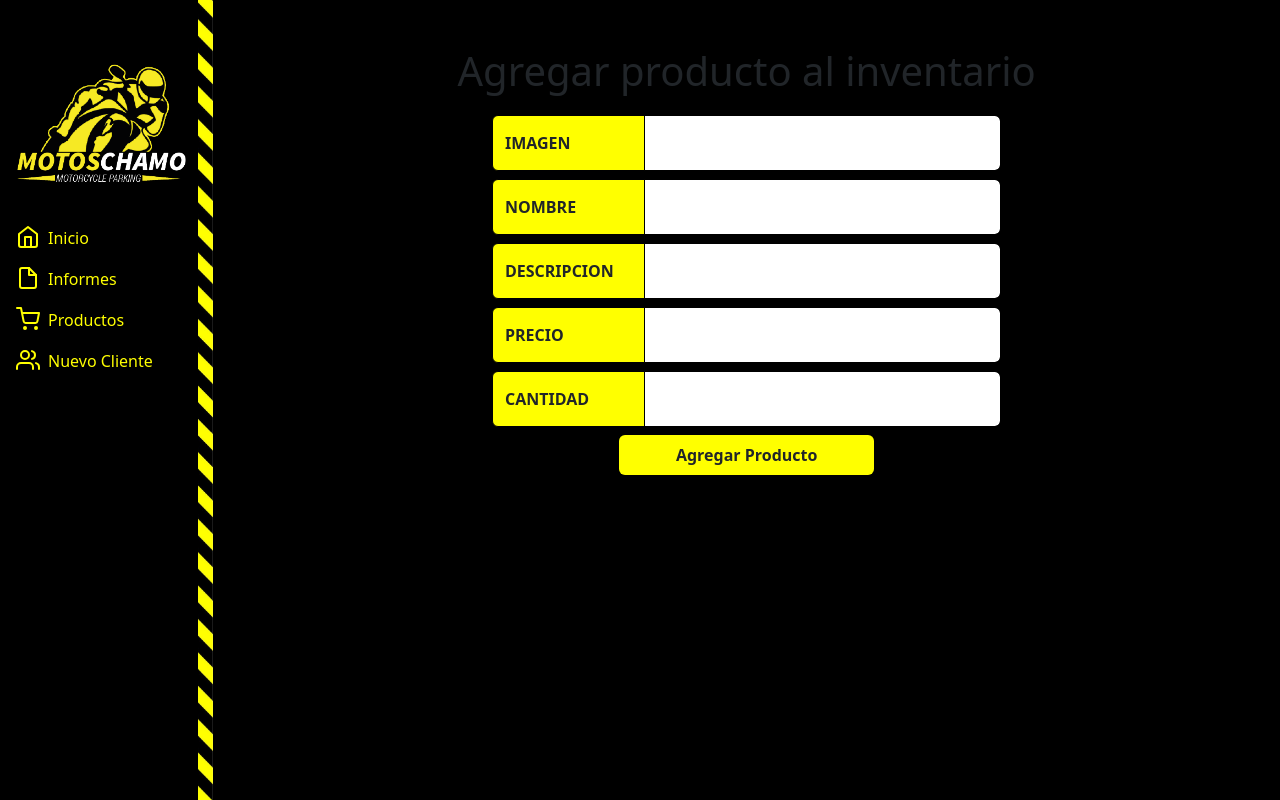
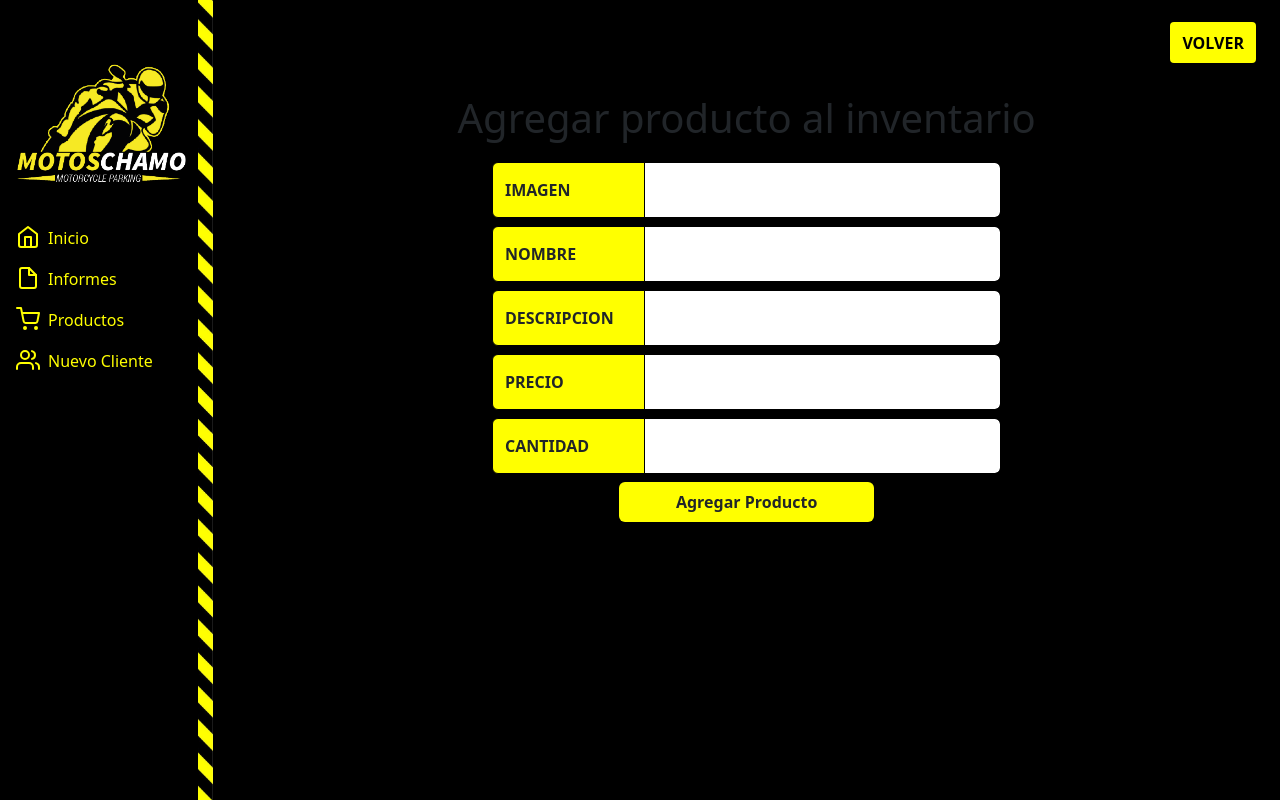
Before and after one commit to santii321/parqueadero, a React (Create React App) app in the folder parqueadero/: page /AgregarProductos in a window 1280 px wide. Built offline with nearby package versions, Linux system fonts and the light colour scheme.

Commit message:
se agrega boton volver a vista agregar y editar

```diff
--- a/parqueadero/src/pages/Informes.js
+++ b/parqueadero/src/pages/Informes.js
@@ -1,4 +1,4 @@
-import Carrusel from "../components/Carrusel.js";
+import Carrusel from "../components/Carrusel";
 
 function Informes() {
     return(
--- a/parqueadero/src/pages/productos/AgregarProductos.js
+++ b/parqueadero/src/pages/productos/AgregarProductos.js
@@ -1,14 +1,20 @@
+import { Link } from "react-router-dom";
 import "../../assets/style/productos/agregarProducto.css";
 import AgregarProducto from "../../components/Productos/AgregarProducto.js";
 
 function AgregarProductos() {
   return (
-    <>
+    <section className="w-100">
+      <section className="d-flex section-btns">
+        <Link className="btn btn-agregar" to="/Productos">
+          volver
+        </Link>
+      </section>
       <section className="w-100 d-flex  justify-content-center flex-wrap section-agregar">
         <h1 className="w-100 text-center">Agregar producto al inventario</h1>
         <AgregarProducto />
       </section>
-    </>
+    </section>
   );
 }
 export default AgregarProductos;
--- a/parqueadero/src/pages/productos/EditarProductos.js
+++ b/parqueadero/src/pages/productos/EditarProductos.js
@@ -1,9 +1,8 @@
 import axios from 'axios';
 import { useEffect, useState } from 'react';
-import { useNavigate, useParams } from 'react-router-dom';
+import { Link, useNavigate, useParams } from 'react-router-dom';
 
 const url ='http://localhost:3100/productos/';
-
 
 function EditarProductos(){
     const [imagen, setImagen] = useState('');
@@ -40,6 +39,12 @@ function EditarProductos(){
     }
 
     return(
+        <section className='w-100'>
+            <section className="d-flex section-btns">
+                <Link className="btn btn-agregar" to="/Productos">
+                volver
+                </Link>
+            </section>
             <section className='w-100 d-flex  justify-content-center flex-wrap section-agregar'>
                 <h1 className='w-100 text-center'>Agregar producto al inventario</h1>
                 <form className='w-50 d-flex flex-column section-agregar__form'  onSubmit={updateProducto}>
@@ -66,8 +71,9 @@ function EditarProductos(){
                     <button className='btns btn-almacenar' type='submit'>Agregar Cambio</button>
                 </form>
             </section>
+        </section>
+
     )
 }
 
-
 export default EditarProductos;
```
Lines whose indentation alone changed are shown as unchanged.
